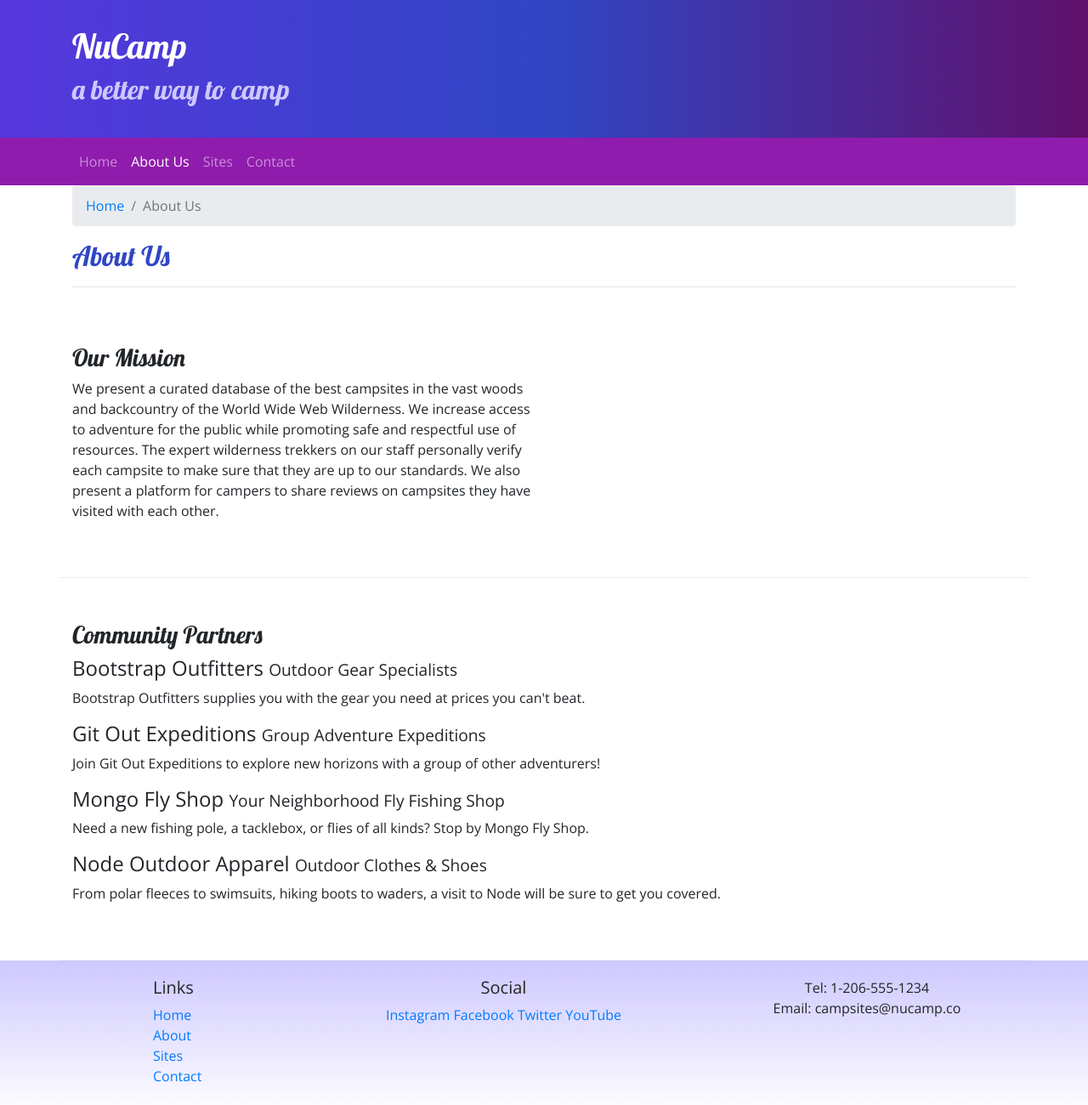
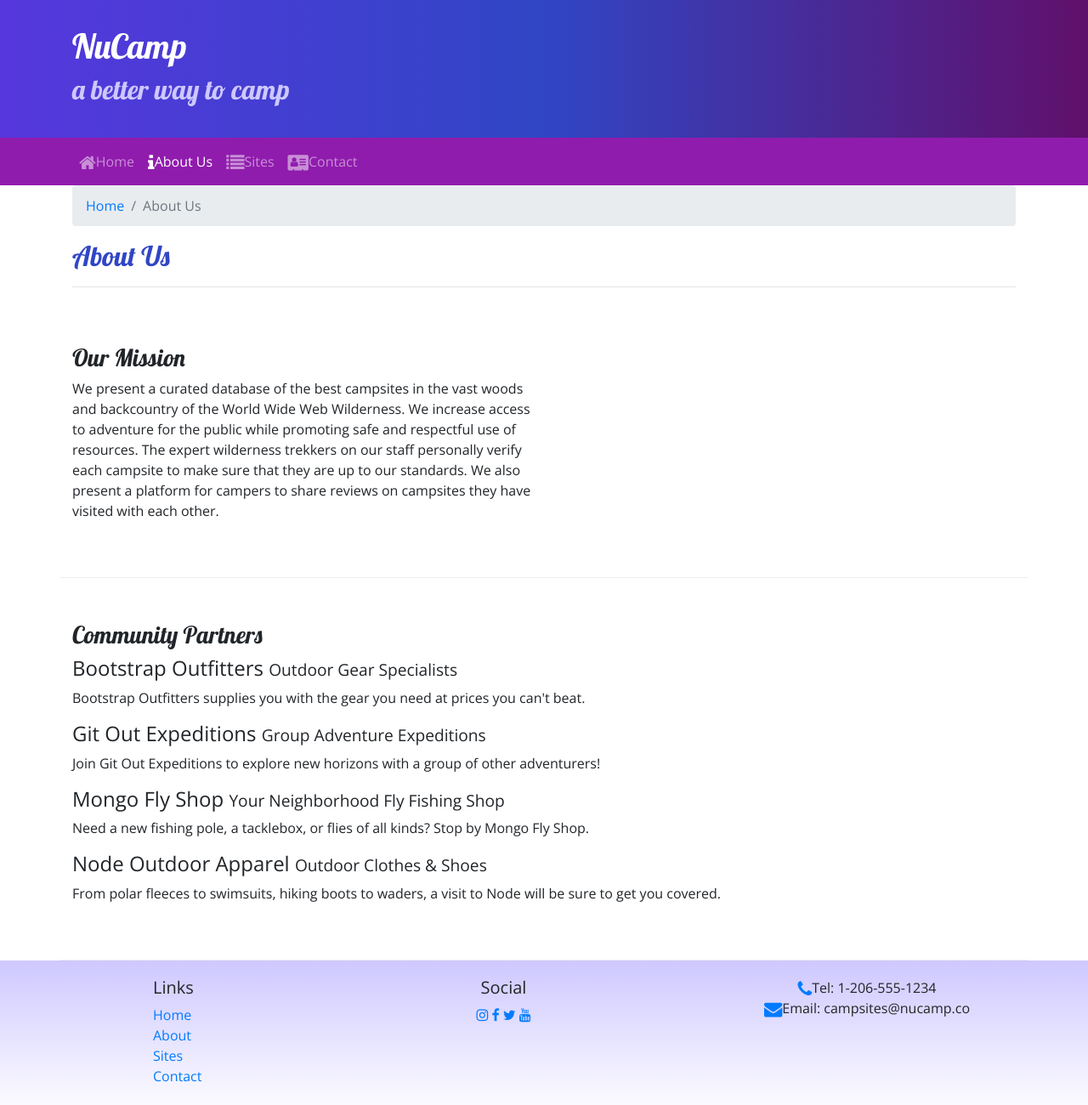
Before and after one commit to jenfrutos/nucampsite, a website: page aboutus.html in a window 1280 px wide. Shown: the whole page at 85% size. Drawn offline with nearby package versions, Linux system fonts and the light colour scheme.

Commit message:
Icon Fonts

```diff
--- a/aboutus.html
+++ b/aboutus.html
@@ -7,6 +7,9 @@
     <meta name="viewport" content="width=device-width, initial-scale=1" />
 
     <link rel="stylesheet" href="node_modules/bootstrap/dist/css/bootstrap.min.css" />
+
+    <!-- Additional CSS must be placed after Bootstrap CSS -->
+    <link rel="stylesheet" href="node_modules/font-awesome/css/font-awesome.min.css" />
     <link rel="stylesheet" href="https://fonts.googleapis.com/css?family=Lobster|Open+Sans" />
     <link rel="stylesheet" href="css/styles.css" />
 
@@ -30,10 +33,10 @@
             </button>
             <div class="collapse navbar-collapse" id="nucampNavbar">
                 <ul class="navbar-nav">
-                    <li class="nav-item"><a class="nav-link" href="index.html">Home</a></li>
-                    <li class="nav-item active"><a class="nav-link" href="#">About Us</a></li>
-                    <li class="nav-item"><a class="nav-link" href="index.html#sites">Sites</a></li>
-                    <li class="nav-item"><a class="nav-link" href="#contact">Contact</a></li>
+                    <li class="nav-item"><a class="nav-link" href="index.html"><i class="fa fa-home fa-lg"></i>Home</a></li>
+                    <li class="nav-item active"><a class="nav-link" href="#"><i class="fa fa-info fa-lg"></i>About Us</a></li>
+                    <li class="nav-item"><a class="nav-link" href="index.html#sites"><i class="fa fa-list fa-lg"></i>Sites</a></li>
+                    <li class="nav-item"><a class="nav-link" href="#contact"><i class="fa fa-address-card fa-lg"></i>Contact</a></li>
                 </ul>
             </div>
         </div>
@@ -83,14 +86,14 @@
                 </div>
                 <div class="col-6 col-sm-5 text-center">
                     <h5>Social</h5>
-                    <a href="http://instagram.com/">Instagram</a>
-                    <a href="http://facebook.com/">Facebook</a>
-                    <a href="http://twitter.com/">Twitter</a>
-                    <a href="http://youtube.com/">YouTube</a>
+                    <a href="http://instagram.com/"><i class="fa fa-instagram"></i></a>
+                    <a href="http://facebook.com/"><i class="fa fa-facebook"></i></a>
+                    <a href="http://twitter.com/"><i class="fa fa-twitter"></i></a>
+                    <a href="http://youtube.com/"><i class="fa fa-youtube"></i></a>
                 </div>
                 <div id="contact" class="col-sm-4 text-center">
-                    Tel: 1-206-555-1234<br />
-                    Email: campsites@nucamp.co
+                    <i class="fa fa-phone fa-lg text-primary"></i>Tel: 1-206-555-1234<br />
+                    <i class="fa fa-envelope fa-lg text-primary"></i>Email: campsites@nucamp.co
                 </div>
            </div>
         </div>
--- a/package.json
+++ b/package.json
@@ -15,6 +15,7 @@
   },
   "dependencies": {
     "bootstrap": "^4.5.2",
+    "font-awesome": "^4.7.0",
     "jquery": "^3.5.1",
     "popper.js": "^1.16.1"
   }
```
Also changed, not shown: index.html (+12 -10 lines), 1 other file.
